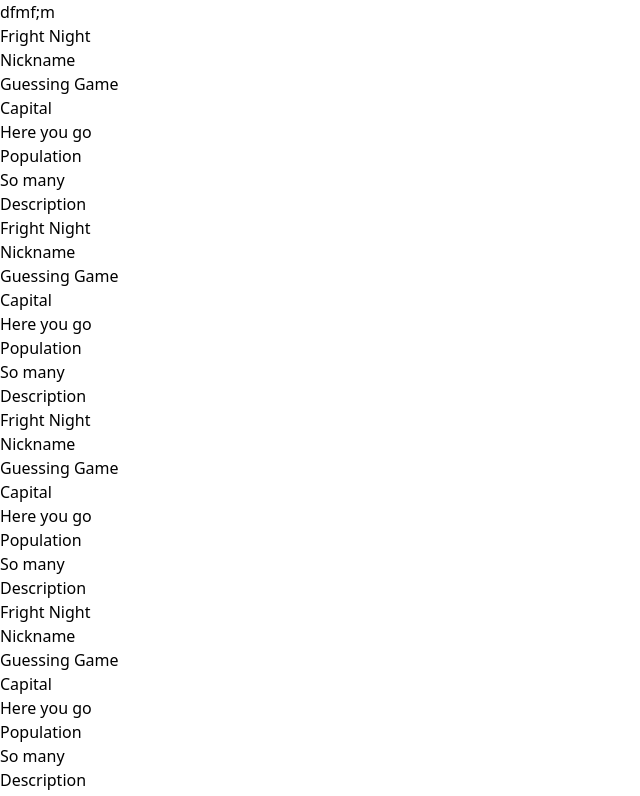
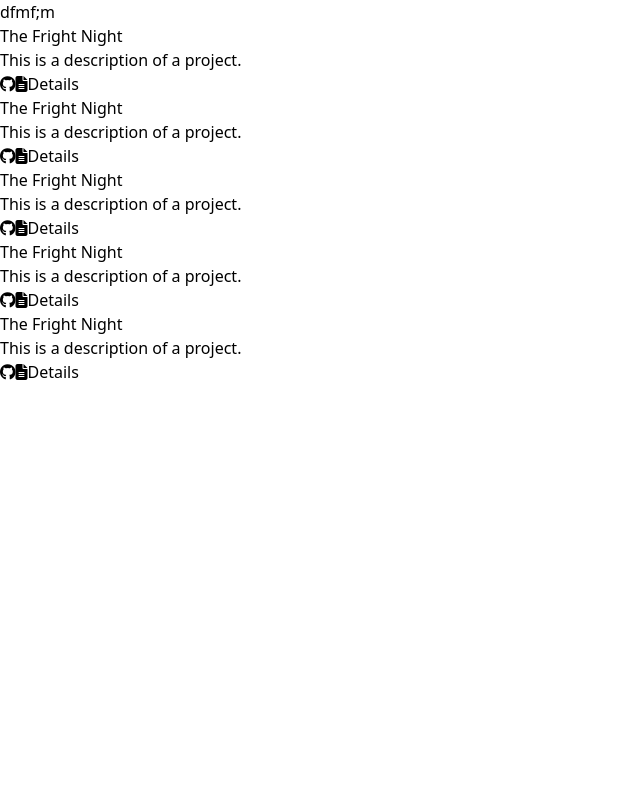
Before and after one commit to tremckinley/tremckinley-portfolio, a React (Vite) app: page / in a window 1280 px wide. Shown: the top 796 px of the page, without its empty margins (0-640 px from the left). Built offline with nearby package versions, Linux system fonts and the light colour scheme.

Commit message:
made better cards

```diff
--- a/index.html
+++ b/index.html
@@ -5,10 +5,12 @@
     <!-- Add favicon here -->
     <!-- <link rel="icon" type="image/svg+xml" href="/vite.svg" /> -->
     <meta name="viewport" content="width=device-width, initial-scale=1.0" />
+
     <title>TM-Dev</title>
   </head>
   <body>
     <div id="root"></div>
     <script type="module" src="/src/main.jsx"></script>
+    <script src="https://kit.fontawesome.com/9bca390684.js" crossorigin="anonymous"></script>
   </body>
 </html>
--- a/src/App.jsx
+++ b/src/App.jsx
@@ -1,5 +1,6 @@
 import { useState } from 'react'
 import ProjectCard from './assets/ProjectCard'
+import ProjectCard2 from './assets/ProjectCard2'
 
 function App() {
 
@@ -10,11 +11,12 @@ function App() {
       dfmf;m
       </nav>
       <div className='m-20 flex flex-wrap justify-center'>
-        <ProjectCard></ProjectCard>
-        <ProjectCard></ProjectCard>
-        <ProjectCard></ProjectCard>
-        <ProjectCard></ProjectCard>
-        <ProjectCard></ProjectCard>
+        <ProjectCard2></ProjectCard2>
+        <ProjectCard2></ProjectCard2>
+        <ProjectCard2></ProjectCard2>
+        <ProjectCard2></ProjectCard2>
+        <ProjectCard2></ProjectCard2>
+
       </div>
       </div>
     </>
--- /dev/null
+++ b/src/assets/ProjectCard2.jsx
@@ -0,0 +1,21 @@
+export default function ProjectCard2(props) {
+
+    return (
+        <div className="flex flex-col m-4 border rounded-lg bg-amber-50">
+        <div className="h-24 w-full bg-blue-50 mr-4"></div>
+
+
+            <div className="px-4 py-2">
+            <div className="cardLabel pt-1 w-full max-w-fit border-b border-slate-300 text-2xl">
+                The Fright Night
+            </div>
+            <p className="my-2">This is a description of a project.</p>
+            <div className="flex flex-between">
+            <i className=" fa fa-github text-black text-lg m-1"></i>
+            <i className=" fa fa-file-lines text-black text-lg m-1 mr-4"></i><span>Details</span>
+
+            </div>
+        </div>
+        </div>
+    )
+}
```
